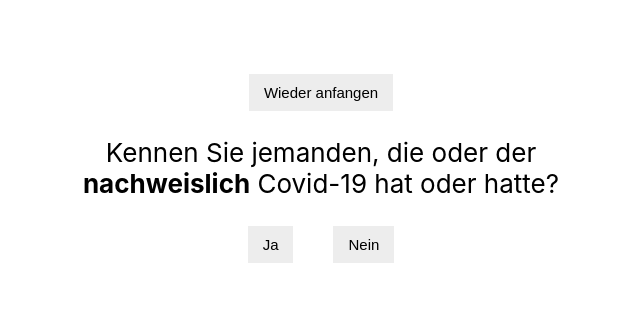
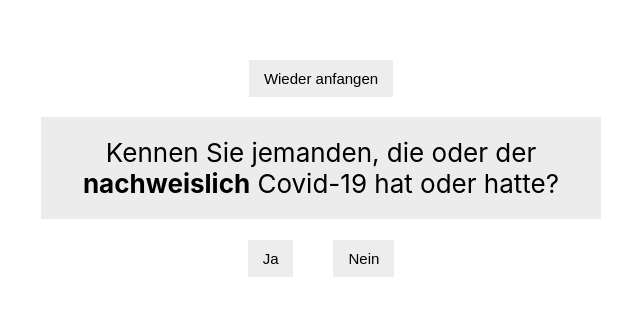
Before and after one commit to lfcj/dr-what-to-do, a React (Create React App) app: page / in a window 1280 px wide. Shown: the part 252-568 px from the top of the page, without its empty margins (319-959 px from the left). Built offline with nearby package versions, Linux system fonts and the light colour scheme.

Commit message:
Implement going back

```diff
--- a/src/App.css
+++ b/src/App.css
@@ -28,6 +28,12 @@
   justify-content: center;
   font-size: calc(10px + 2vmin);
   color: black;
+}
+
+.Text {
+  margin: 20px;
+  padding: 20px;
+  background-color: #ececec;
 }
 
 .App-link {
--- a/src/App.js
+++ b/src/App.js
@@ -10,6 +10,7 @@ import Button from './components/Button'
 
 let firstQuestionKey = 'three'
 let startAgainKey = "start-again"
+let backKey = "back"
 let finalImages = {
   "contact": final1,
   "quarantine": final2,
@@ -35,13 +36,14 @@ class Question extends React.Component {
     return question
   }
 
-  goToNext = (nextKey) => {
+  goTo = (nextKey) => {
     this.setState((prevState, props) => {
+      let newKeysHistory = prevState.keysHistory.concat([prevState.currentKey])
       return {
         currentKey: nextKey,
         currentQuestionLogic: decisionTreeLogic[nextKey],
         currentQuestion: this.getTitle(decisionTreeGermanText[nextKey]),
-        keysHistory: prevState.keysHistory + [prevState.currentKey]
+        keysHistory: newKeysHistory//[...prevState.keysHistory,prevState.currentKey]
       }
     })
   }
@@ -59,19 +61,17 @@ class Question extends React.Component {
 
   makeFinalOptions = () => {
     var finalOptions = []
-    if (this.state.currentQuestionLogic != null) {
+    if (this.state.currentQuestionLogic != null || this.state.currentKey == null) {
       return finalOptions
     }
 
     Object.keys(finalImages).forEach(key => {
-      // console.log(this.state.currentKey)
-      // console.log(decisionTreeGermanText[this.state.currentKey])
       let hasTextForImage = decisionTreeGermanText[this.state.currentKey][key] != null
       if (hasTextForImage) {
         finalOptions.push(
           <div key={key+'-div'}>
             <img key={key+'-img'} src={finalImages[key]} className="App-logo" alt="logo"/>
-            <p key={key+'-text'}>{this.parseHTMLIn(decisionTreeGermanText[this.state.currentKey][key])}</p>
+            {this.parseHTMLIn(decisionTreeGermanText[this.state.currentKey][key])}
           </div>
         )
       }
@@ -95,23 +95,45 @@ class Question extends React.Component {
       buttons.push(<Button
         key={optionTitle}
         title={optionTitle}
-        onPress={this.goToNext}
+        onPress={this.goTo}
         next={nextSteps[i]}/>)
     }
     return buttons
   }
 
+  goBack = () => {
+    var keysHistory = this.state.keysHistory
+    const lastKey = keysHistory.pop()
+    this.setState((prevState, props) => {
+      return {
+        currentKey: lastKey,
+        currentQuestionLogic: decisionTreeLogic[lastKey],
+        currentQuestion: decisionTreeGermanText[lastKey],
+        keysHistory: keysHistory
+      }
+    })
+  }
+
   parseHTMLIn = (text) => {
-    return <p dangerouslySetInnerHTML={{__html: text}} />
+    return <div className="Text" dangerouslySetInnerHTML={{__html: text}} />
   }
 
   render() {
     return (
       <div className="App">
         <header className="App-header">
-          <Button
-            title={decisionTreeGermanText[startAgainKey]}
-            onPress={this.startOver}/>
+          <div>
+            {this.state.keysHistory.length > 0
+              ? <Button
+                 title={decisionTreeGermanText[backKey]}
+                 onPress={() => this.goBack()}/>
+              : null
+            }
+
+            <Button
+              title={decisionTreeGermanText[startAgainKey]}
+              onPress={() => this.startOver()}/>
+          </div>
           <div>
             {this.parseHTMLIn(this.state.currentQuestion)}
           </div>
--- a/src/components/Button.js
+++ b/src/components/Button.js
@@ -7,25 +7,13 @@ class Button extends React.Component {
   }
 
   toggleTouched = () => {
-    this.setState( prevState => ({
-      touched: !prevState.touched
-    }));
     this.props.onPress(this.props.next)
   }
 
-  handleMouseUp = () => {
-     // Handle smooth animation when clicking without holding
-     setTimeout( () => {
-       this.setState({ touched: false });
-     }, 150);
-  }
-
  render () {
-   const { touched } = this.state;
-   const className = touched ? 'btn touched' : 'btn';
    return (
        <button
-         className={className}
+         className="btn"
          onMouseDown={this.toggleTouched}
          onMouseUp={this.handleMouseUp}
        >
--- a/src/decisonTreeGerman.json
+++ b/src/decisonTreeGerman.json
@@ -30,5 +30,6 @@
     "quarantine": "Falls sich das Gesundheitsamt bei Ihnen meldet, folgen Sie den Empfehlungen. Überlegen Sie, ob Sie Gänge in die Öffentlichkeit vermeiden können, indem Sie beispielweise von zu Hause aus arbeiten, wenn Sie können.<br><br><strong>Bei Symptomen</strong>: Bleiben Sie zu Hause und vermeiden Sie Gänge in die Öffentlichkeit nach Möglichkeit komplett.",
     "social": "<strong>Reduzieren Sie den Kontakt zu Mitgliedern in Ihrem Haushalt auf das Nötige</strong>, beispielweise indem Sie sich in <strong>separaten Räumen</strong> aufhalten und zu <strong>unterschiedlichen Zeiten essen</strong>.<br><br><strong>Bei Symptomen</strong>: Vermeiden Sie den Kontakt zu anderen Personen nach Möglichkeit komplett",
     "hygiene": "Waschen Sie regelmäßig Ihre Hände, huste Sie ih Ihre Armbeuge und entsorgen Sie Taschentücher gleich, nachdem Sie sie benutzt haben. Sie müssen Ihren Gesundheitszustand <strong>nicht mehr als sonst</strong> beobachten. Wenn Sie keine Symptome haben, aber mit einem Gesundheitsamt in Kontakt stehen, versuchen Sie, nach 14 Tagen Bescheid zu geben, dass Sie keine Beschwerden hatten."
-  }
+  },
+  "back": "Zurück"
 }
```
Also changed, not shown: 1 other file (tests, documents, lock files or other folders).
